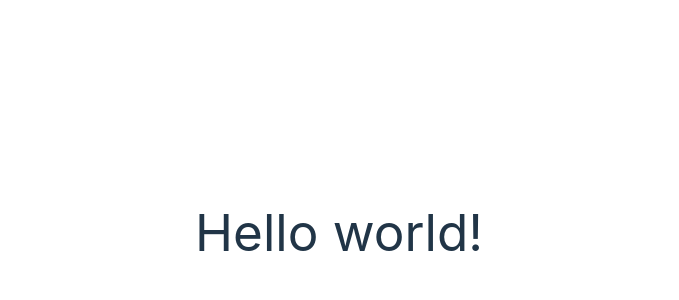
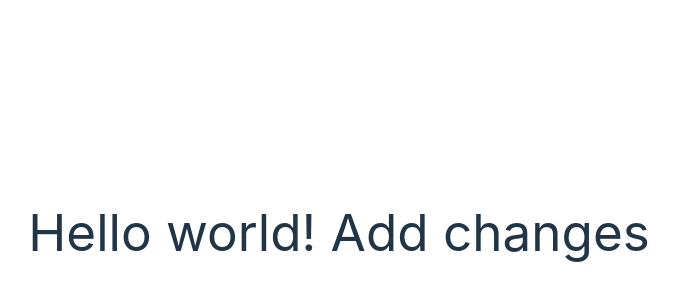
Before and after one commit to hthaitai/swd-gamehub, a React (Vite) app: page / in a window 1280 px wide. Shown: the part 168-468 px from the top of the page, without its empty margins (301-980 px from the left). Built offline with nearby package versions, Linux system fonts and the light colour scheme.

Commit message:
Test push

```diff
--- a/src/App.jsx
+++ b/src/App.jsx
@@ -10,6 +10,7 @@ function App() {
     <>
     <h1 className="text-3xl font-bold underline">
       Hello world!
+      Add changes
     </h1>
     </>
   )
```
